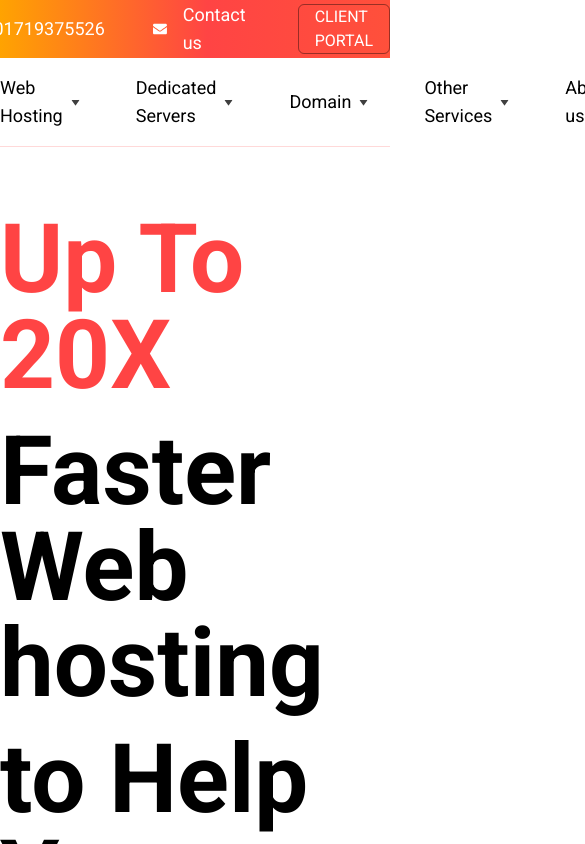
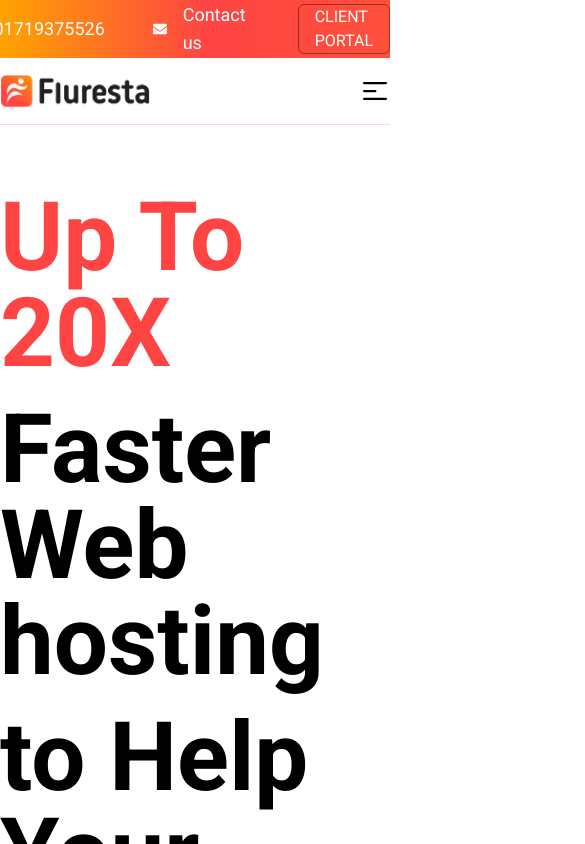
Before and after one commit to pothikit/hostfule-project, a React (Create React App) app: page / in a window 390 px wide. Shown: the top 844 px of the page, 585 px wide, since content can reach past the window. Built offline with nearby package versions, Linux system fonts and the light colour scheme; a web font is replaced by a local one.

Commit message:
nav bar horizontal scrollbar plm

```diff
--- a/src/components/header/Header.jsx
+++ b/src/components/header/Header.jsx
@@ -11,6 +11,7 @@ import { RxCross1 } from "react-icons/rx";
 import { useState } from 'react';
 
 export const Header = () => {
+    const [bar, setBar] = useState(false)
     return (
         <>
             <header className=''>
@@ -33,7 +34,10 @@ export const Header = () => {
                             <div className="logo">
                                 <Link to="/"><img src={logo} alt="Logo" width='150' /></Link>
                             </div>
-                            <Navbar></Navbar>
+                            <div className={`absolute md:static top-full bg-white md:w-auto p-10 md:p-0 duration-500 ${bar ? "left-0" : "left-[2000px]"}`}>
+                                <Navbar></Navbar>
+                            </div>
+                            <span className='block md:hidden text-3xl cursor-pointer' onClick={() => setBar(!bar)}>{bar ? <RxCross1 /> : <HiMiniBars3CenterLeft />}</span>
                         </div>
                     </div>
                 </div>
--- a/src/components/header/Navbar.jsx
+++ b/src/components/header/Navbar.jsx
@@ -1,14 +1,10 @@
 import React from 'react'
 import { Link } from 'react-router-dom';
 import { BiSolidDownArrow } from "react-icons/bi";
-// import { FaServer } from "react-icons/fa";
-// import { MdMarkEmailRead } from "react-icons/md";
-// import { RiServerFill } from "react-icons/ri";
 
 export const Navbar = () => {
     return (
-        <div className=''>
-            <ul className='flex gap-14 items-center'>
+        <ul className='flex flex-col md:flex-row gap-1 lg:gap-14 md:items-center space-y-5 md:space-y-0'>
             {/* webhosting with dorpdown */}
             <li className='flex items-center gap-2 font-bold text-base group relative'>
                 {/* webhosting */}
@@ -185,6 +181,5 @@ export const Navbar = () => {
                 </div>
             </li>
         </ul>
-        </div>
     )
 }
--- a/src/components/home/Home.jsx
+++ b/src/components/home/Home.jsx
@@ -11,7 +11,7 @@ import Faq from './faqAccordion/Faq'
 
 function Home() {
     return (
-        <main>
+        <main className=''>
             <Hero></Hero>
             <DomainSeach></DomainSeach>
             <Threcard></Threcard>
```
Lines whose indentation alone changed are shown as unchanged.
